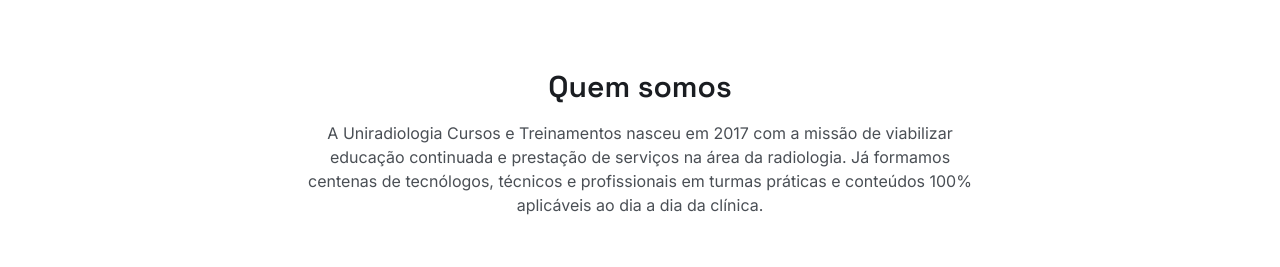
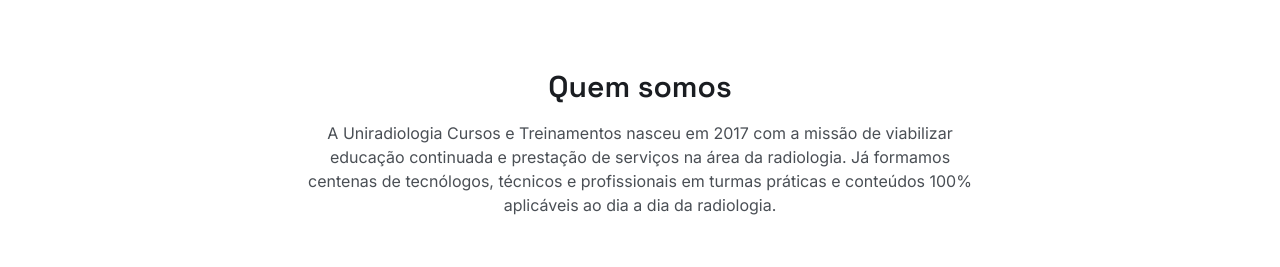
Before and after one commit to Erivaldo51/unir-site, a Next.js app: page / in a window 1280 px wide. Shown: the part 1460-1727 px from the top of the page. Built offline with nearby package versions, Linux system fonts and the light colour scheme; no server answers.

Commit message:
Ajusta texto da Home: aplicavel ao dia a dia da radiologia

```diff
--- a/src/components/credibility-section.tsx
+++ b/src/components/credibility-section.tsx
@@ -10,7 +10,7 @@
           A Uniradiologia Cursos e Treinamentos nasceu em 2017 com a missão de viabilizar educação
           continuada e prestação de serviços na área da radiologia. Já formamos centenas de
           tecnólogos, técnicos e profissionais em turmas práticas e conteúdos 100% aplicáveis ao
-          dia a dia da clínica.
+          dia a dia da radiologia.
         </p>
       </div>
 
```
